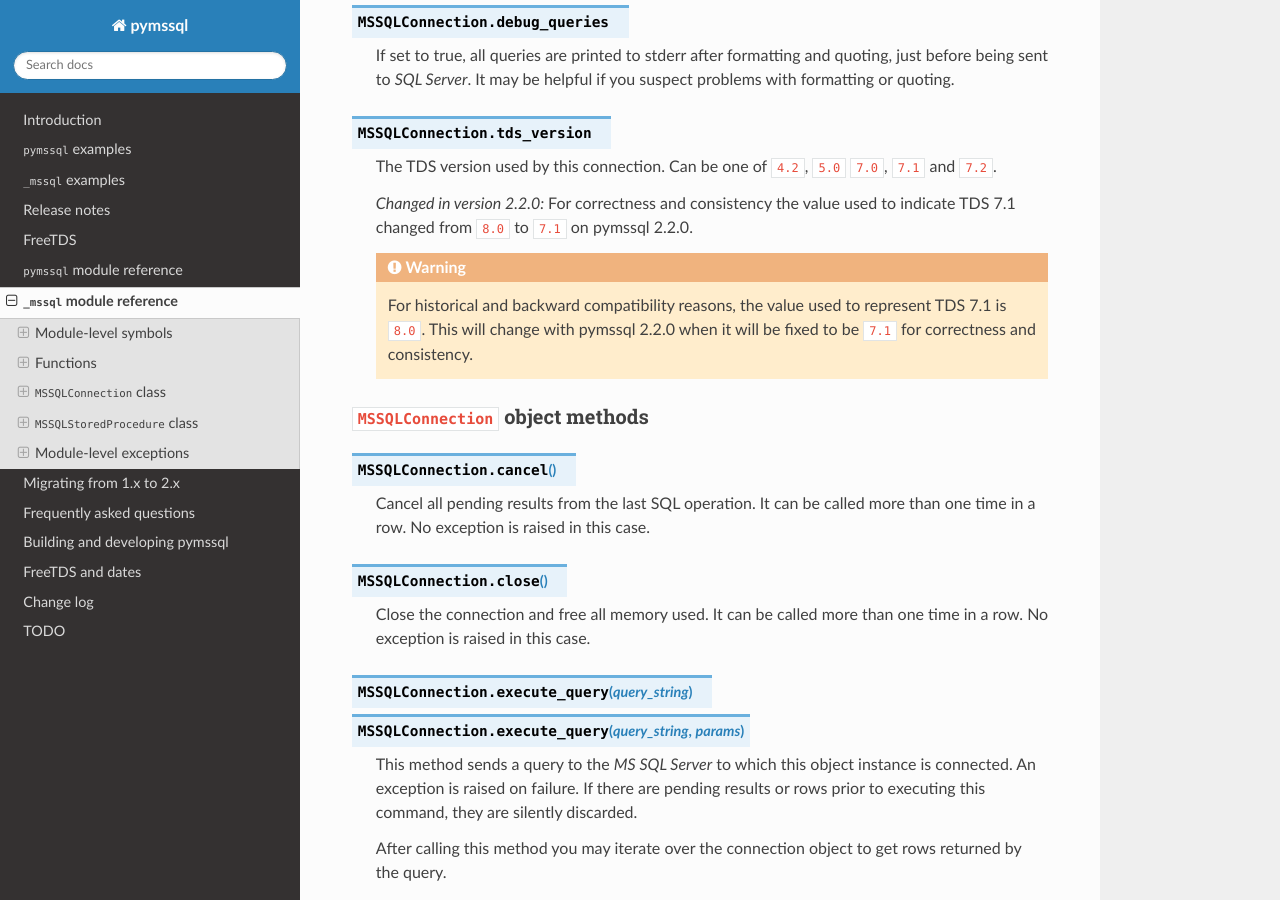
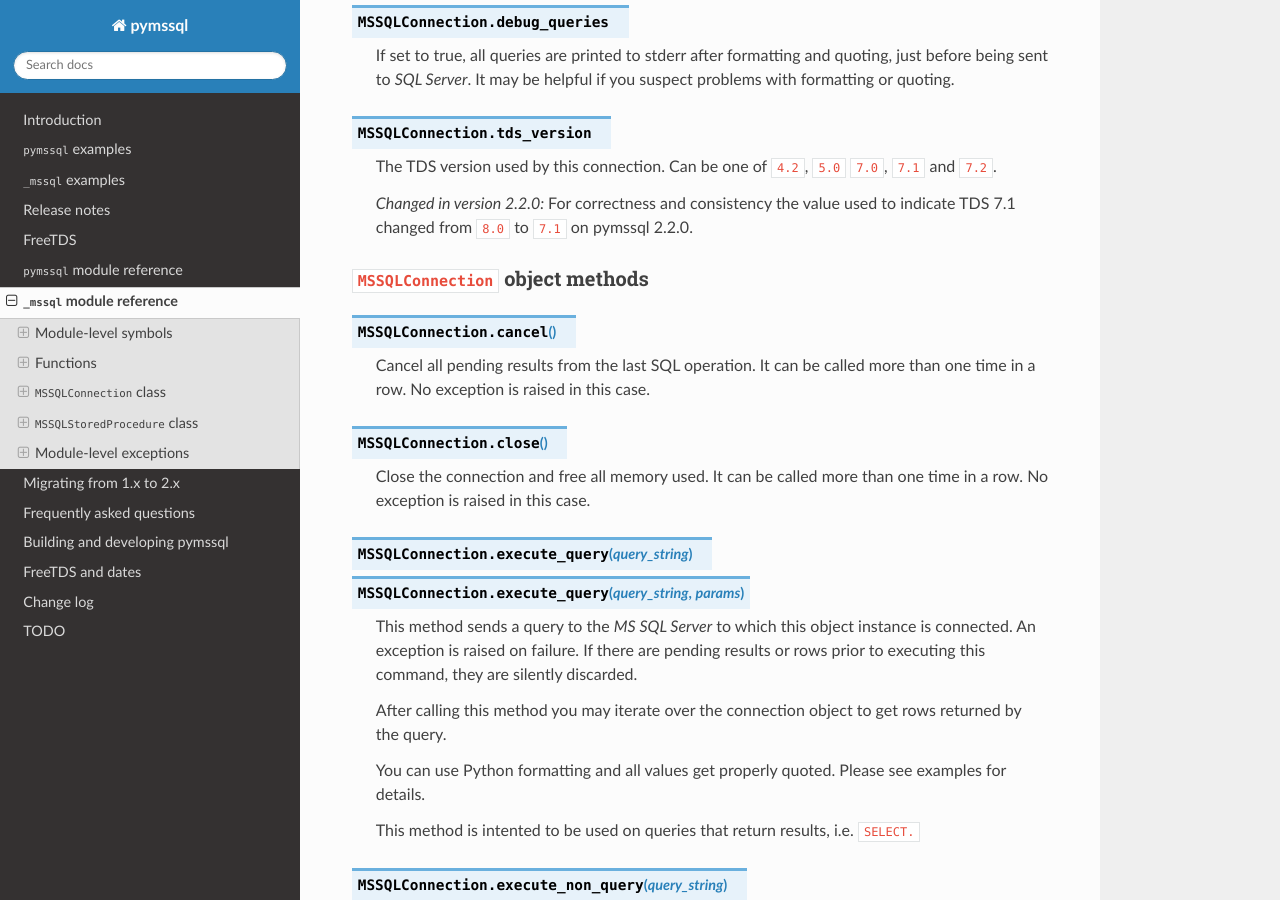
Before and after one commit to pymssql/pymssql, a Sphinx documentation site: the page built from docs/ref/_mssql.rst, in a window 1280 px wide and 900 px high, scrolled down 3154 px. Built offline with Sphinx 7.4.7 and the Read the Docs theme 2.0.0, drawn with Linux system fonts in a browser that asks for light colours.

Commit message:
docs: Remove now redundant warning note.
[ci skip]

```diff
--- a/docs/ref/_mssql.rst
+++ b/docs/ref/_mssql.rst
@@ -174,11 +174,6 @@ Functions
    .. versionchanged:: 2.2.0
        For correctness and consistency the value used to indicate TDS 7.1
        changed from ``8.0`` to ``7.1`` on pymssql 2.2.0.
-
-   .. warning::
-      For historical and backward compatibility reasons, the value used to
-      represent TDS 7.1 is ``8.0``. This will change with pymssql 2.2.0 when it
-      will be fixed to be ``7.1`` for correctness and consistency.
 
 ``MSSQLConnection`` object methods
 ----------------------------------
```
